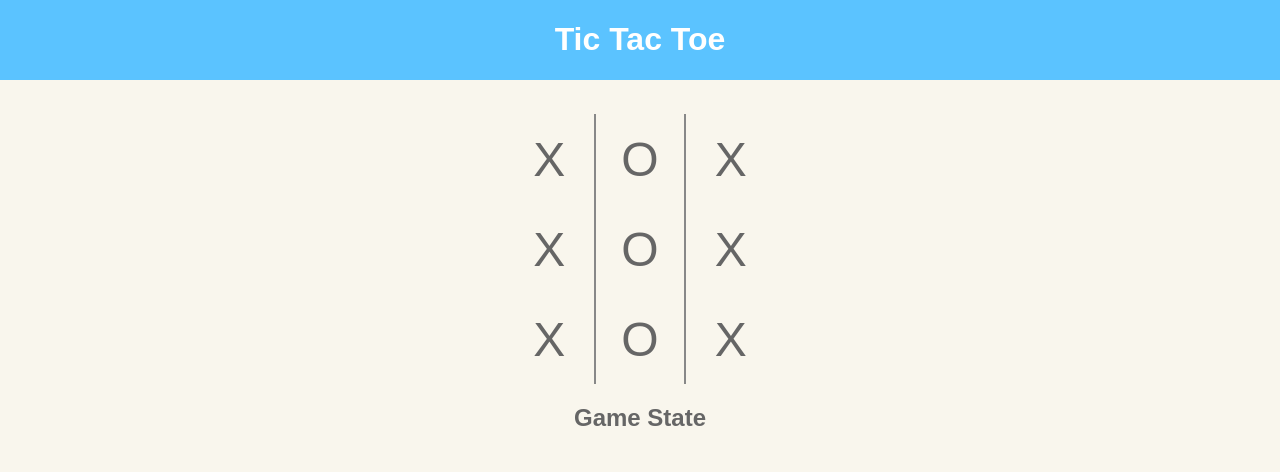
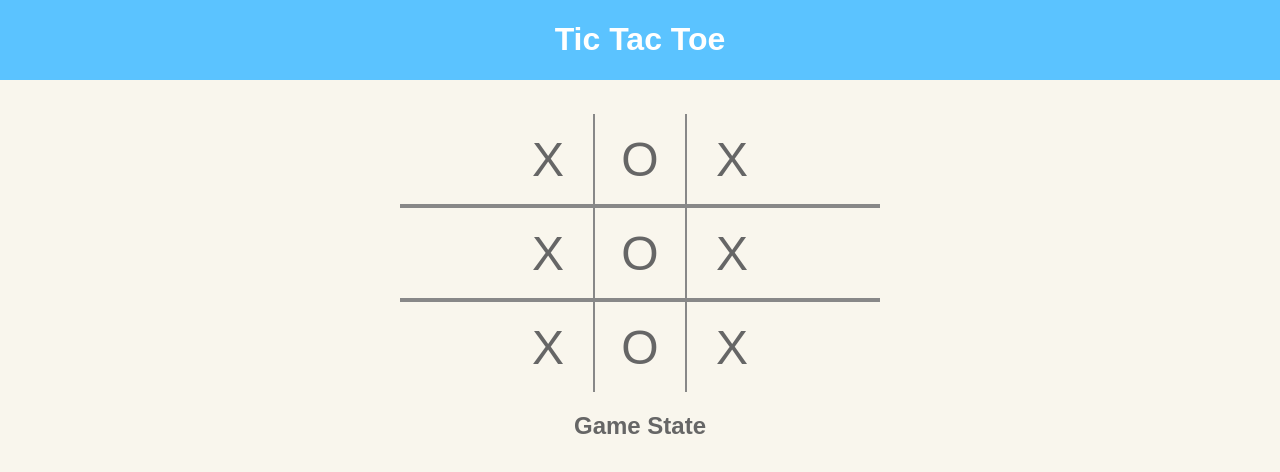
Before and after one commit to shoemakerdr/TicTacToe, a React (Create React App) app: page / in a window 1280 px wide. Shown: the top 472 px of the page. Built offline with nearby package versions, Linux system fonts and the light colour scheme; a web font is replaced by a local one.

Commit message:
changed media queries and added styling for center row

```diff
--- a/src/Board.css
+++ b/src/Board.css
@@ -9,9 +9,18 @@
     width: 270px;
 }
 
-@media and screen (min-width: 690px){
+.row-center {
+    border-top: 2px solid #888;
+    border-bottom: 2px solid #888;
+}
+
+@media (min-width: 520px) {
 
     .Board {
-        width: 600px;
+        width: 480px;
+    }
+    .row-center {
+        border-top: 4px solid #888;
+        border-bottom: 4px solid #888;
     }
 }
```
